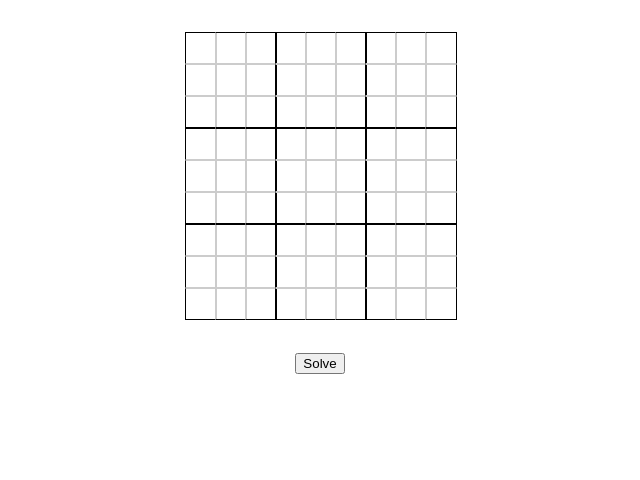
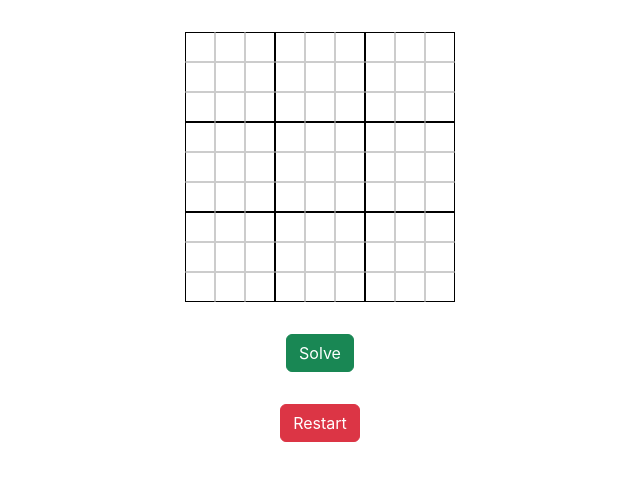
Before and after one commit to NN155/Sudoku, a React (Create React App) app: page / in a window 1280 px wide. Shown: the top 480 px of the page, without its empty margins (320-960 px from the left). Built offline with nearby package versions, Linux system fonts and the light colour scheme.

Commit message:
Add button Restart
Add button Restart
Restyle buttons

```diff
--- a/public/index.html
+++ b/public/index.html
@@ -4,6 +4,8 @@
     <meta charset="utf-8" />
     <link rel="icon" href="%PUBLIC_URL%/favicon.ico" />
     <meta name="viewport" content="width=device-width, initial-scale=1" />
+    <link href="https://cdn.jsdelivr.net/npm/bootstrap@5.3.2/dist/css/bootstrap.min.css" rel="stylesheet"
+    integrity="sha384-T3c6CoIi6uLrA9TneNEoa7RxnatzjcDSCmG1MXxSR1GAsXEV/Dwwykc2MPK8M2HN" crossorigin="anonymous">
     <meta name="theme-color" content="#000000" />
     <meta
       name="description"
--- a/src/components/Board.jsx
+++ b/src/components/Board.jsx
@@ -1,5 +1,7 @@
 import React from "react"
 import Solver from "./Solver"
+import Restart from "./Restart"
+
 export default function Board() {
     const boardSize = 9;
     const [boardData, setBoardData] = React.useState(() => initializeBoard(boardSize))
@@ -107,6 +109,9 @@ export default function Board() {
         <div className="center">
             <Solver boardData={boardData} setBoardData={setBoardData}/>
         </div>
+        <div className="center">
+            <Restart setBoardData={setBoardData} initializeBoard={initializeBoard} size={boardSize}/>
+        </div>
         </>
     )
 }
--- /dev/null
+++ b/src/components/Restart.jsx
@@ -0,0 +1,13 @@
+import React from "react"
+
+export default function Restart(props) {
+    function restart() {
+        props.setBoardData(props.initializeBoard(props.size))
+    }
+    return (
+        <div>
+            <button className="btn btn-danger" onClick={restart}>Restart</button>
+        </div>
+    )
+
+}
--- a/src/components/Solver.jsx
+++ b/src/components/Solver.jsx
@@ -67,7 +67,6 @@ export default function Solver(props) {
                 result[i].push([cell[0], cell[1]]) // [i, j]
             }
         }
-        console.log(result)
         checkCells(result)
     }
     function checkCells(result) {
@@ -155,12 +154,11 @@ export default function Solver(props) {
         checkAnotherCells()
         displayCells()
         props.setBoardData(newBoard)
-        console.log(newBoard)
     }
 
     return (
         <div>
-            <button onClick={solve}>Solve</button>
+            <button className="btn btn-success" onClick={solve}>Solve</button>
         </div>
     )
 }
```
